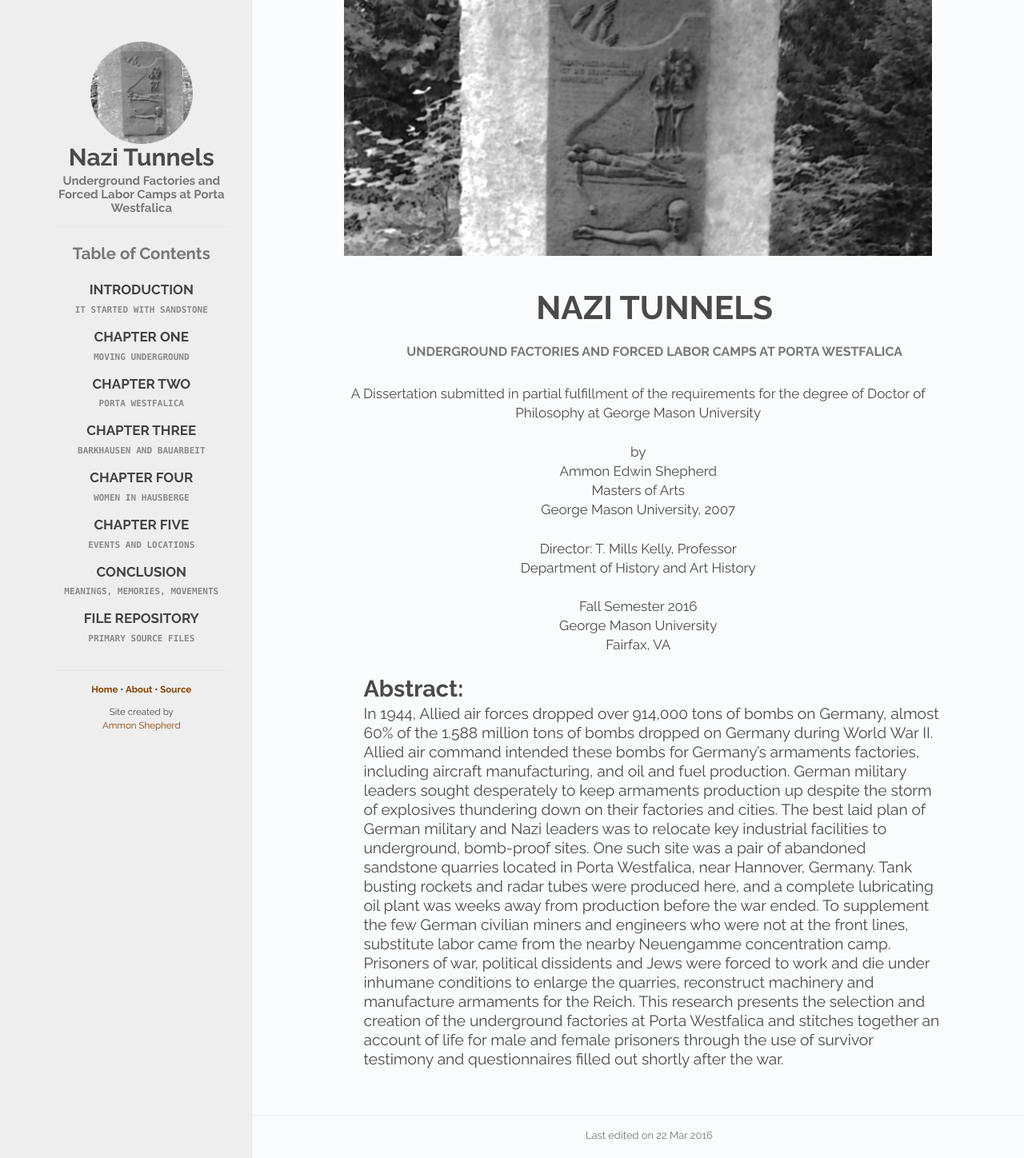
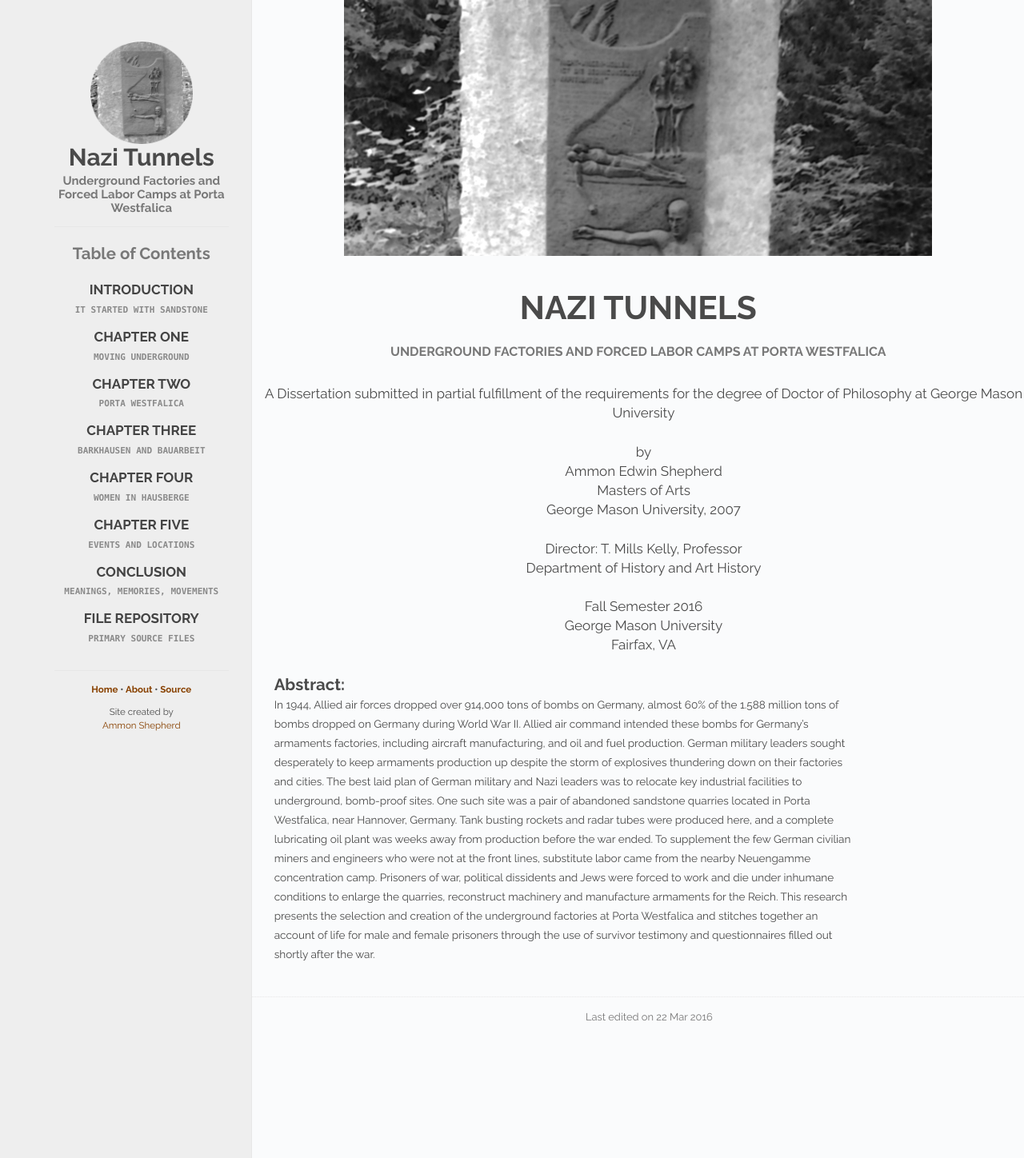
Before and after one commit to ammonshepherd/dissertation, a Jekyll site: the page built from index.html, in a window 1280 px wide. Shown: the whole page at 80% size. Built offline with Jekyll 4.4.1, drawn with Linux system fonts in a browser that asks for light colours; Markdown is read by kramdown in place of the engine named in the settings.

Commit message:
Fix style of main page.

```diff
--- a/css/main.css
+++ b/css/main.css
@@ -61,21 +61,16 @@ a:hover {
 }
 
 #abstract {
-  font-family: 'Raleway', Arial, sans-serif;
-  font-size: 1.2rem;
-  line-height: 1.8;
   text-align: left;
-  max-width: 725px;
-  margin: auto;
+  line-height: 24px;
   margin-bottom: 3em;
   clear: both;
 }
 
 #diss-info {
-  max-width: 725px;
-  margin: auto;
   line-height: 24px;
   clear: both;
+  padding-left: 1em;
 }
 
 #diss-info p {
@@ -172,7 +167,6 @@ a:hover {
 
 #info-container {
   margin-top: 3em;
-  padding-left: 3em;
 }
 
 #image img {
```
